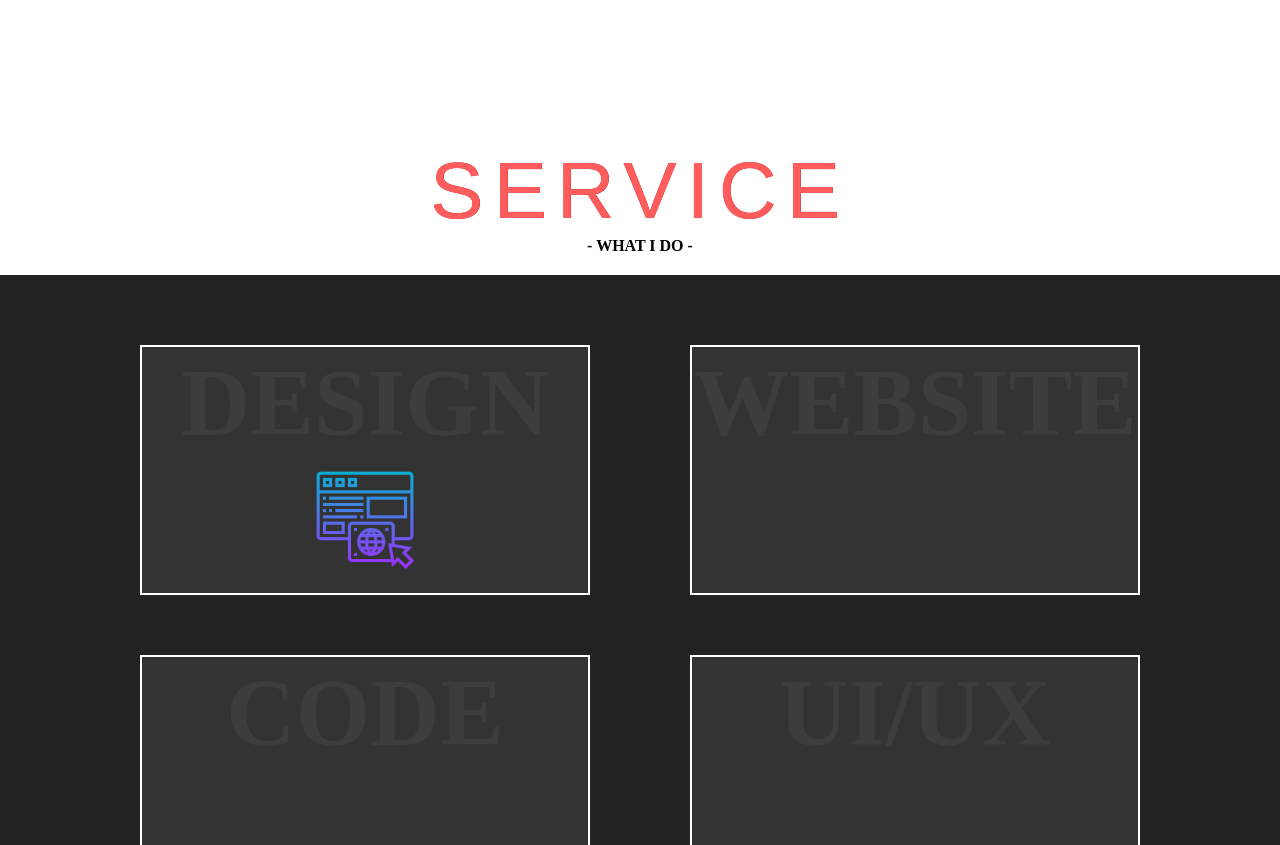
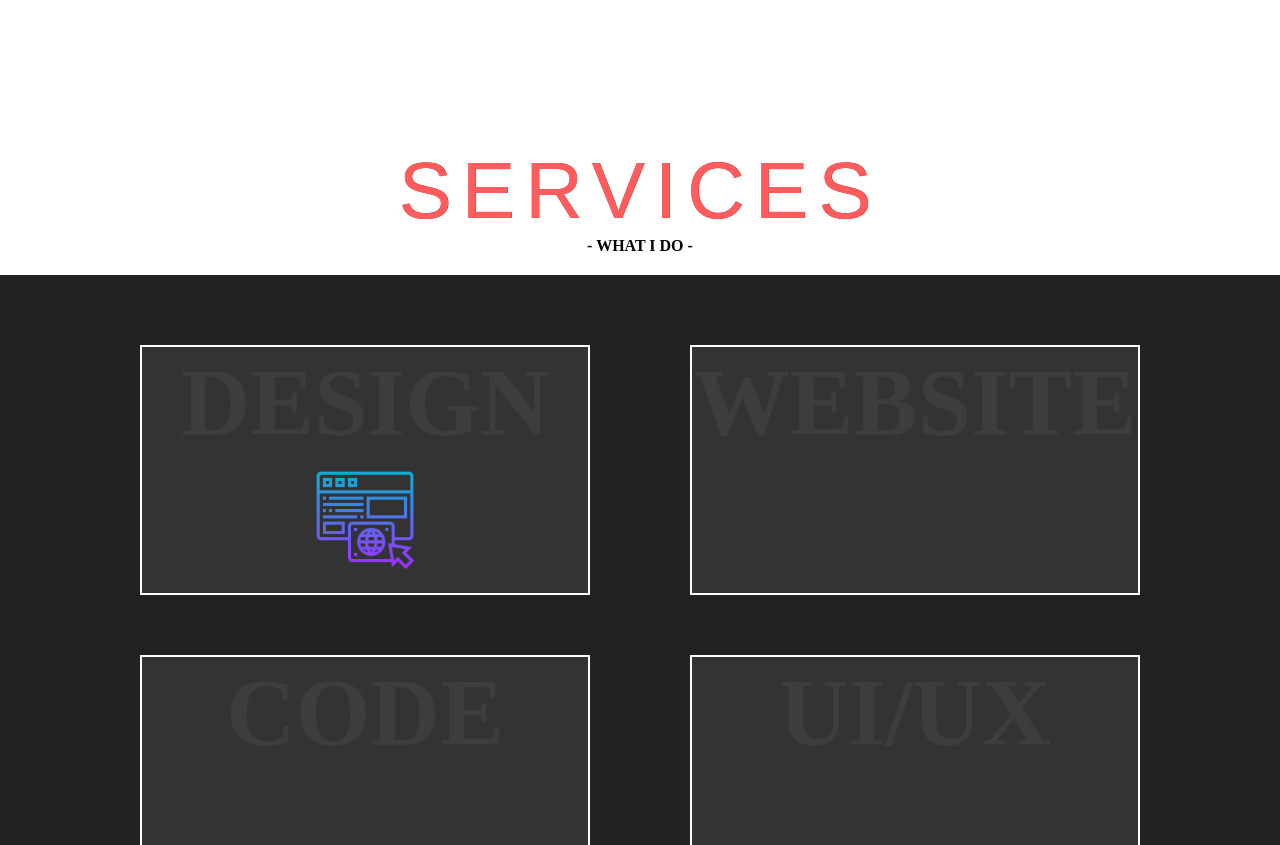
Before and after one commit to SIMRAT007/simratsingh.github.io, a plain HTML site: page index.html in a window 1280 px wide. Shown: the part 1555-2400 px from the top of the page. Drawn offline with nearby package versions, Linux system fonts and the light colour scheme; a web font is replaced by a local one.

Commit message:
SIMRAT SINGH
SIMRAT PORTFOLIO

```diff
--- a/index.html
+++ b/index.html
@@ -112,7 +112,7 @@
 
 
 <div class="title">
-    <p class="title2">SERVICE</p>
+    <p class="title2">SERVICES</p>
     <p class="subheading">- WHAT I DO -</p>
 </div>
 
```
